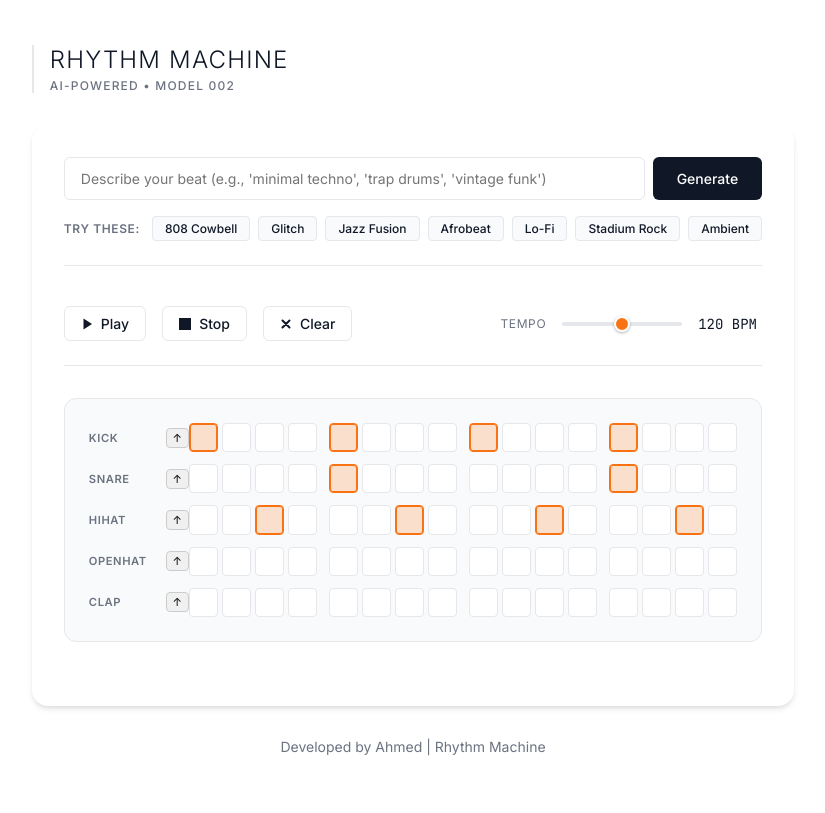
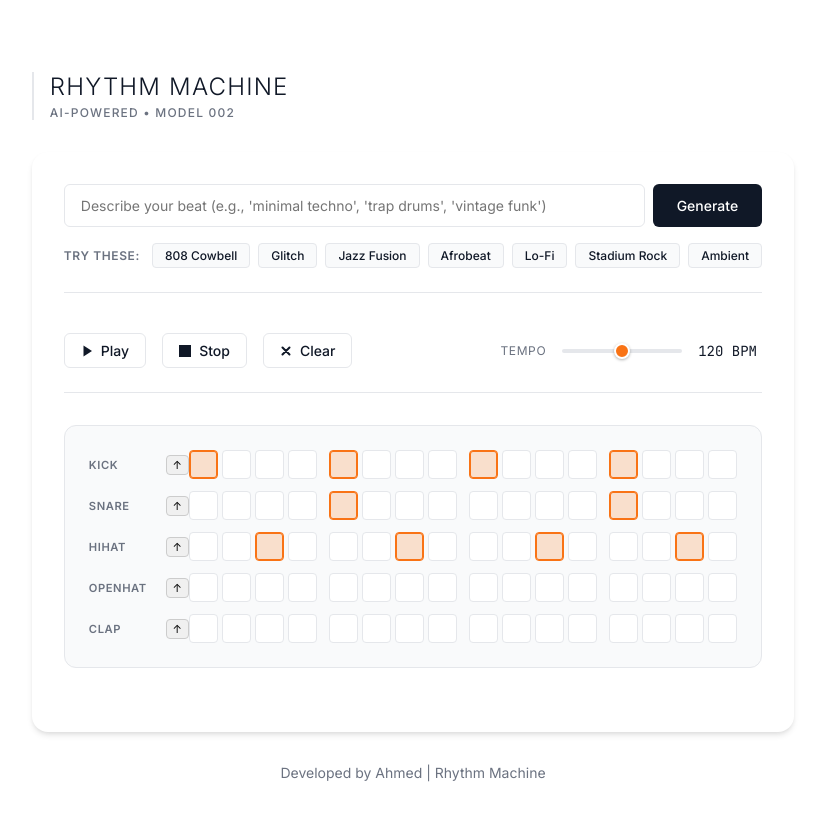
Before and after one commit to ahmeoportfolio/ahmeoportfolio.github.io, a React (Vite) app: page / in a window 1280 px wide. Shown: the whole page, without its empty margins (227-1052 px from the left). Built offline with nearby package versions, Linux system fonts and the light colour scheme.

Commit message:
fix(layout): align app to top so footer is visible

```diff
--- a/src/index.css
+++ b/src/index.css
@@ -27,7 +27,8 @@ body {
   -moz-osx-font-smoothing: grayscale;
   display: flex;
   justify-content: center;
-  align-items: center;
+  align-items: flex-start;
+  padding-top: 2.5rem;
   min-height: 100vh;
 }
 
```
Also changed, not shown: 3 other files (tests, documents, lock files or other folders).
